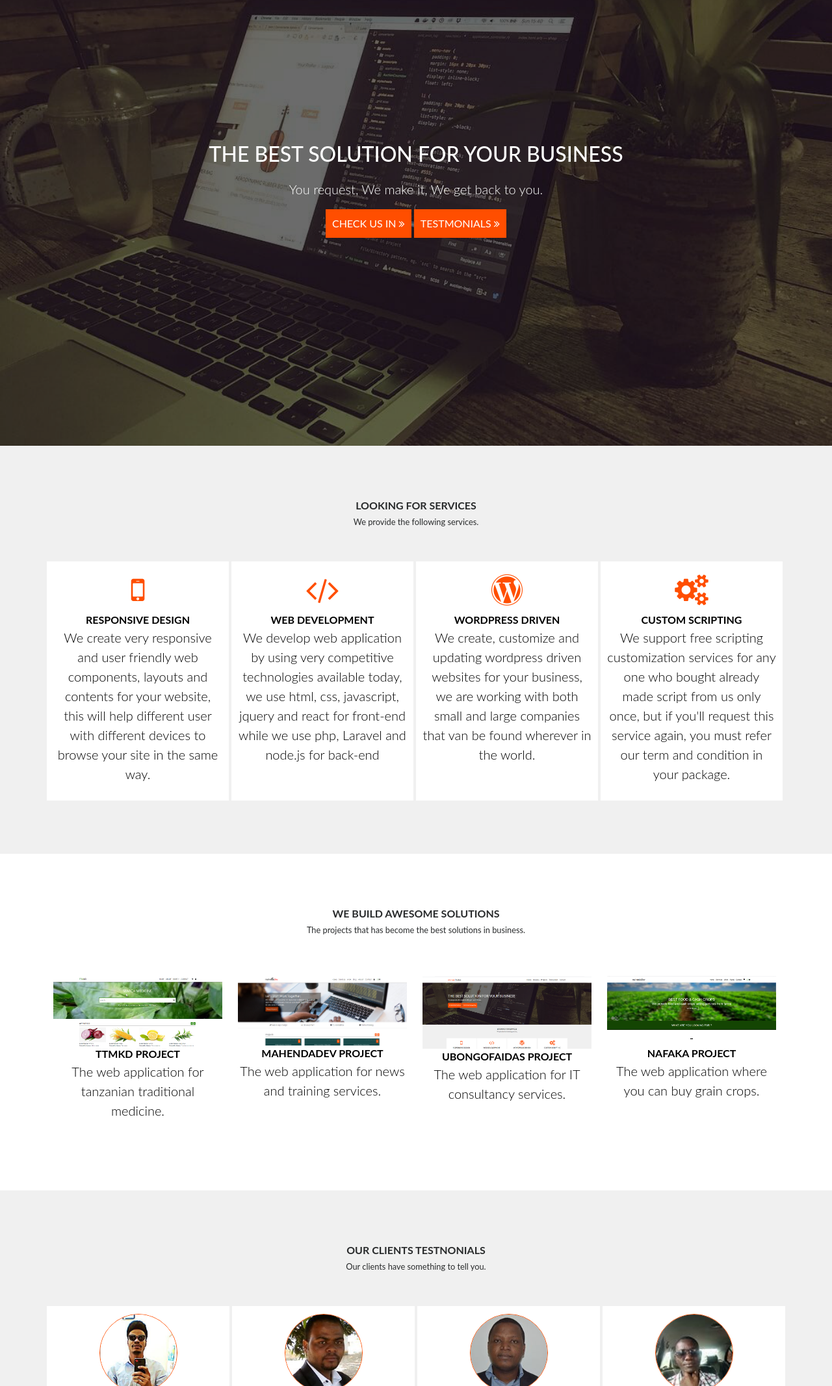
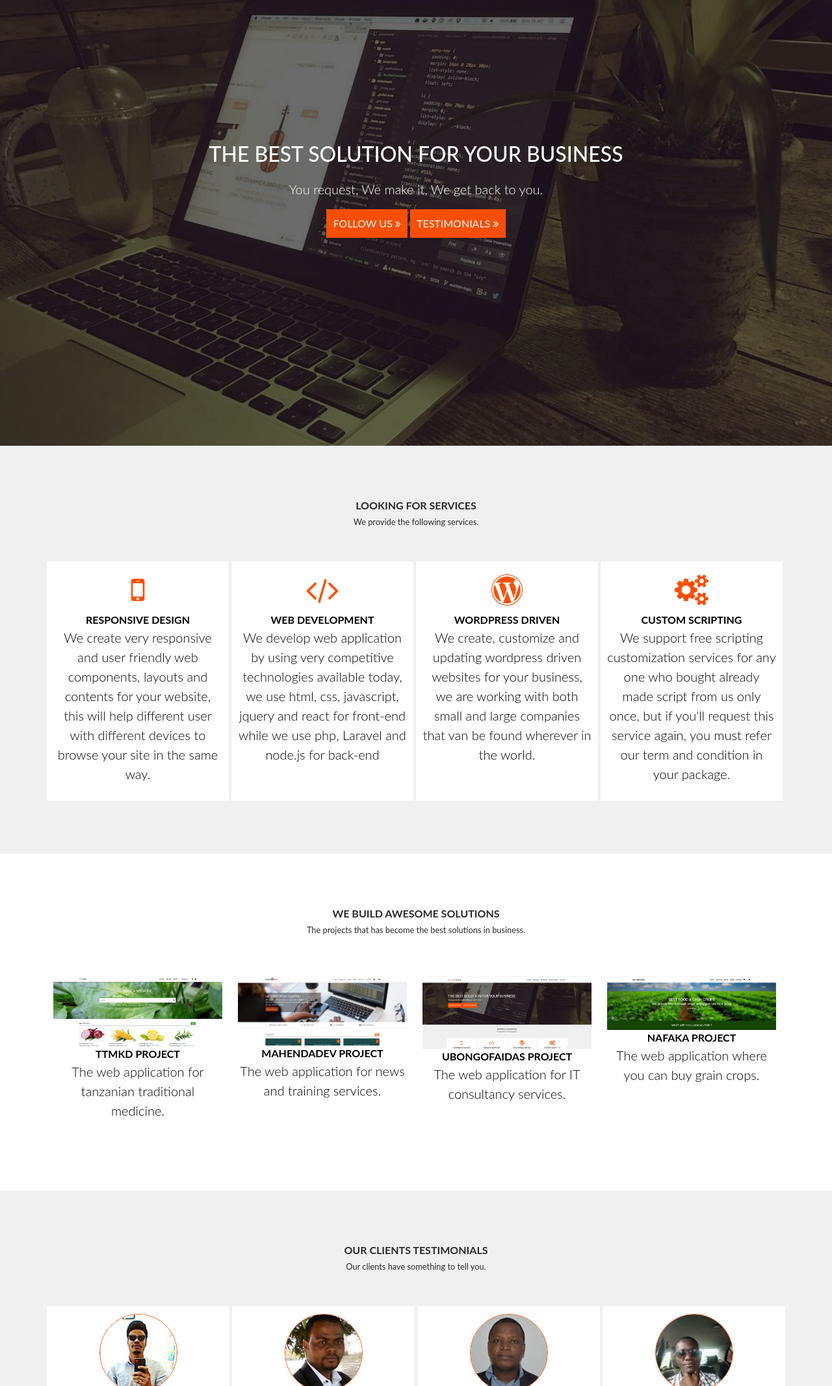
Before and after one commit to ubongofaidas/ubongofaidas-single-page-website, a plain HTML site: page index.html in a window 1280 px wide. Shown: the part 122-2255 px from the top of the page at 65% size. Drawn offline with nearby package versions, Linux system fonts and the light colour scheme; some packages are replaced by stand-ins of ours; a script that the page names is missing.

Commit message:
Update index.html
The part of the testimony, which was mistakenly written, is now being revised.

```diff
--- a/index.html
+++ b/index.html
@@ -35,8 +35,8 @@
 		<div class="caption">
 			<h1>THE BEST SOLUTION FOR YOUR BUSINESS</h1>
 			<p class="lead">You request, We make it, We get back to you.</p>
-			<a href="#" class="header-b">CHECK US IN <i class="fa fa-angle-double-right"></i></a>
-			<a href="#" class="header-b" id="Testimonials">TESTMONIALS <i class="fa fa-angle-double-right"></i></a>
+			<a href="github.com/ubongofaidas" class="header-b">FOLLOW US <i class="fa fa-angle-double-right"></i></a>
+			<a href="#testimonials" class="header-b" id="Testimonials">TESTIMONIALS <i class="fa fa-angle-double-right"></i></a>
 		</div>
 	</div>
 </header>
@@ -123,7 +123,7 @@
 			<a href="#" class="p-block">
 				<div class="p-image">
 					<image class="i-project w-100" src="assets/images/more/4.png"/>
-				</div>-
+				</div>
 				<div class="s-body">
 					<strong>NAFAKA PROJECT</strong>
 					<p class="lead">The web application where you can buy grain crops.</p>
@@ -135,7 +135,7 @@
 <div class="testimonials" id="Testmonials">
 	<div class="container">
 		<div class="t-title p-3">
-			<strong>OUR CLIENTS TESTNONIALS</strong>
+			<strong>OUR CLIENTS TESTIMONIALS</strong>
 			<p><small>Our clients have something to tell you.</small></p>
 		</div>
 		 <div class="row pt-3 pb-3">
```
